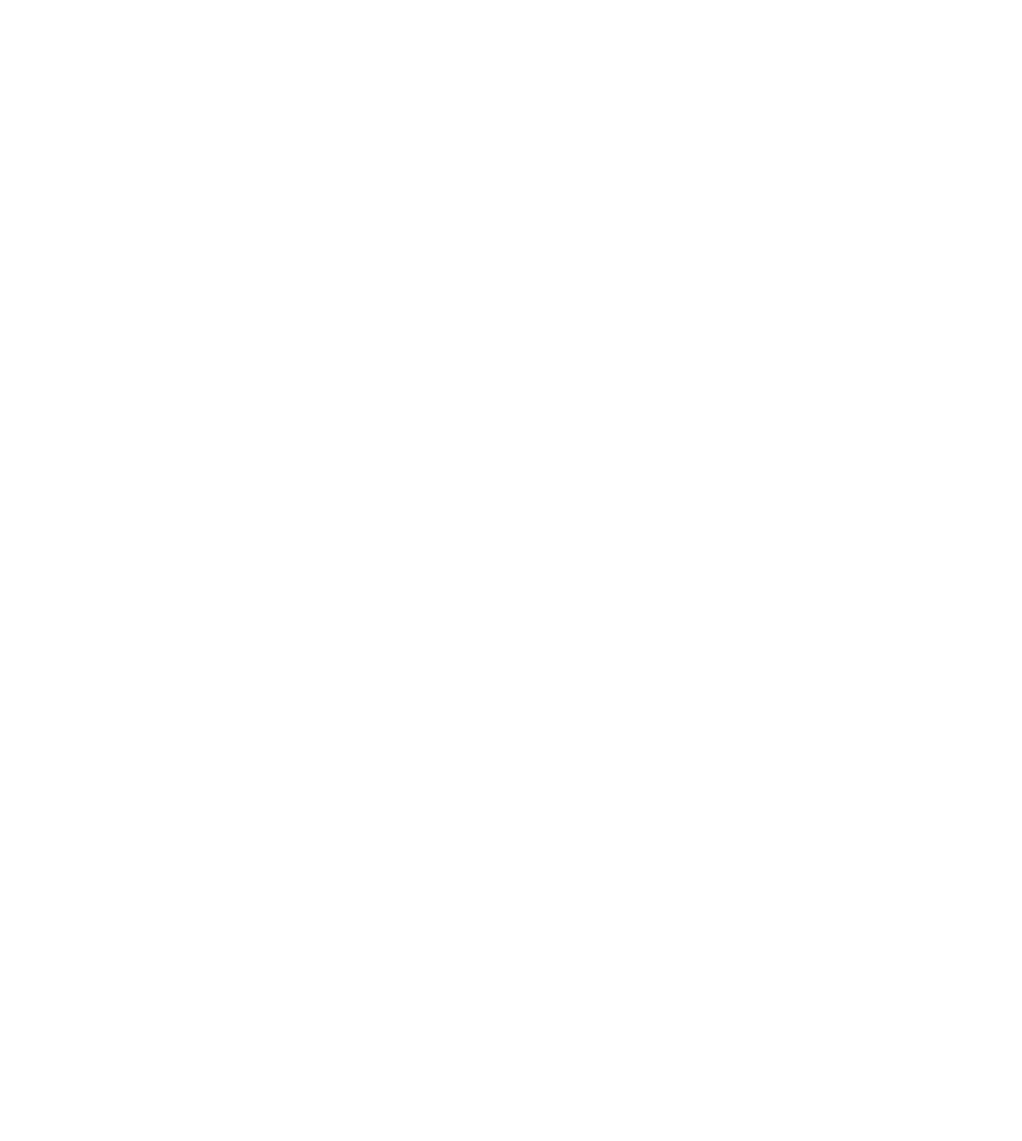
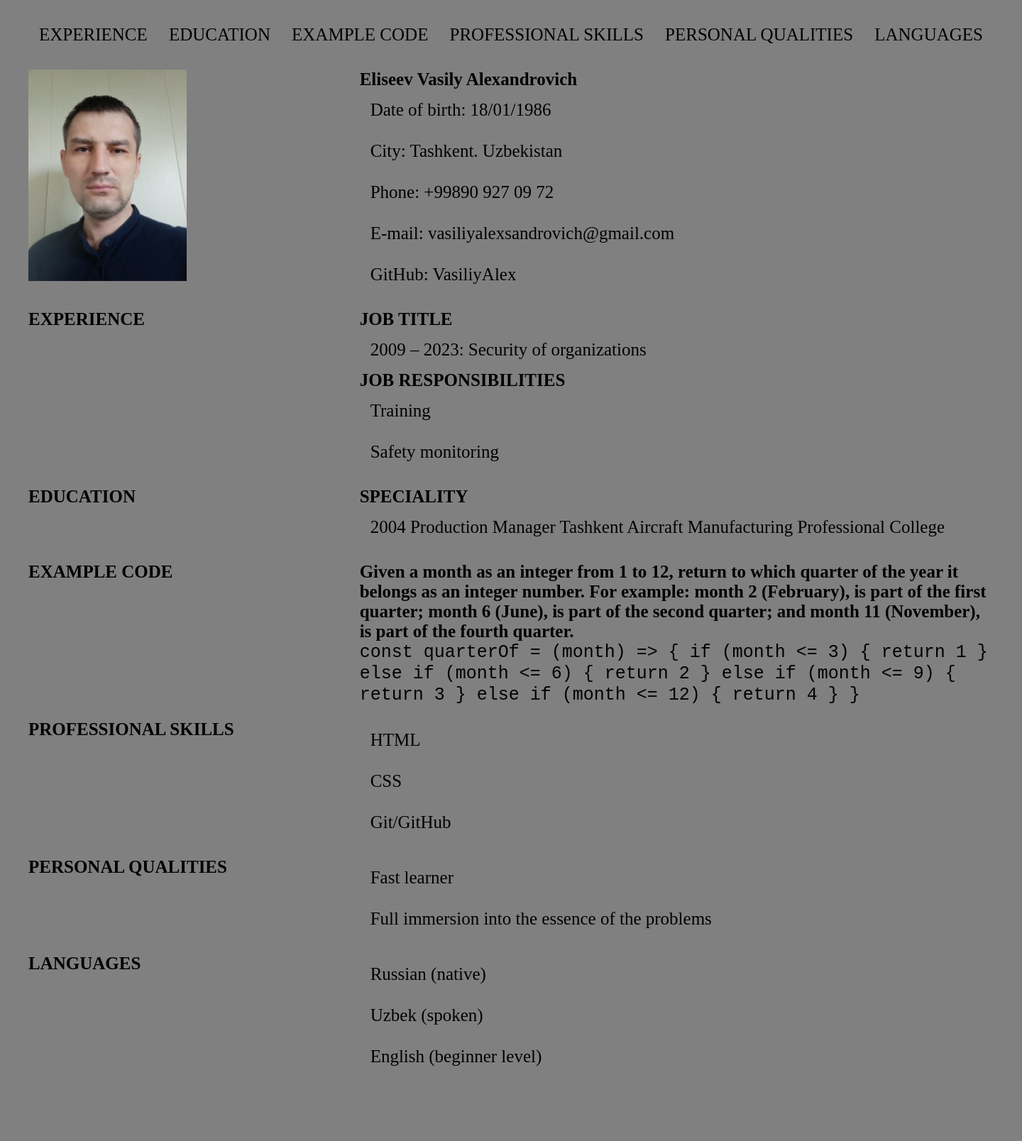
Before and after one commit to VasiliyAlex/rsschool-cv, a plain HTML site: page index.html in a window 1280 px wide. Shown: the whole page at 71% size, 1440 px wide, since content can reach past the window. Before the commit the page ends 800 px from the top, so only its background shows below. Drawn offline with Linux system fonts and the light colour scheme.

Commit message:
feat: add link

```diff
--- a/index.html
+++ b/index.html
@@ -1,13 +1,158 @@
 <!DOCTYPE html>
 <html lang="en">
-<head>
-    <meta charset="UTF-8">
-    <meta http-equiv="X-UA-Compatible" content="IE=edge">
-    <meta name="viewport" content="width=device-width, initial-scale=1.0">
+  <head>
+    <meta charset="UTF-8" />
+    <meta http-equiv="X-UA-Compatible" content="IE=edge" />
+    <meta name="viewport" content="width=device-width, initial-scale=1.0" />
     <title>Document</title>
-    <link rel="stylesheet" href="./style.css">
-</head>
-<body>
+    <link rel="stylesheet" href="./style.css" />
+  </head>
+  <body>
+    <header class="header">
+      <div class="container">
+        <div class="header__nav">
+          <ul class="header__nav-link">
+            <li class="header__nav-li"><a href="#">EXPERIENCE</a></li>
+            <li class="header__nav-li"><a href="#">EDUCATION</a></li>
+            <li class="header__nav-li"><a href="#">EXAMPLE CODE</a></li>
+            <li class="header__nav-li"><a href="#">PROFESSIONAL SKILLS</a></li>
+            <li class="header__nav-li"><a href="#">PERSONAL QUALITIES</a></li>
+            <li class="header__nav-li"><a href="#">LANGUAGES</a></li>
+          </ul>
+        </div>
+      </div>
+    </header>
+    <main class="main">
+      <div class="container">
+        <section class="aboutme">
+          <div class="aboutme-foto">
+            <img
+              src="./images/photo_2023-10-11_16-56-39.jpg"
+              alt=""
+              class="header__nav-img"
+            />
+          </div>
+          <div class="aboutme-text">
+            <h2>Eliseev Vasily Alexandrovich</h2>
+            <ul>
+              <li>Date of birth: 18/01/1986</li>
+              <li>City: Tashkent. Uzbekistan</li>
+              <li>Phone: +99890 927 09 72</li>
+              <li>
+                E-mail:
+                <a href="vasiliyalexsandrovich@gmail.com">
+                  vasiliyalexsandrovich@gmail.com</a
+                >
+              </li>
+              <li>
+                GitHub:
+                <a href="https://github.com/?ysclid=lnbop9v4yh213561260"
+                  >VasiliyAlex</a
+                >
+              </li>
+            </ul>
+          </div>
+        </section>
+        <section class="experience">
+          <div class="experience-name">
+            <h2>EXPERIENCE</h2>
+          </div>
+          <div class="experience-text">
+            <h3>JOB TITLE</h3>
+            <ul>
+              <li>2009 – 2023: Security of organizations</li>
+            </ul>
+            <h3 class="job">JOB RESPONSIBILITIES</h3>
+            <ul>
+              <li>Training</li>
+              <li>Safety monitoring</li>
+            </ul>
+          </div>
+        </section>
+        <section class="education">
+          <div class="education-name">
+            <h2>EDUCATION</h2>
+          </div>
+          <div class="education-text">
+            <h3>SPECIALITY</h3>
+            <ul>
+              <li>
+                2004 Production Manager Tashkent Aircraft Manufacturing
+                Professional College
+              </li>
+            </ul>
+          </div>
+        </section>
+        <section class="code">
+          <div class="code-name">
+            <h2>EXAMPLE CODE</h2>
+          </div>
+          <div class="code-text">
+            <h3>Given a month as an integer from 1 to 12, return to which quarter of the year it belongs as an integer number.
+                For example: month 2 (February), is part of the first quarter; month 6 (June), is part of the second quarter; and month 11 (November), is part of the fourth quarter.</h3>
+            <code>
+                const quarterOf = (month) => {
+                if (month <= 3) {
+                  return 1
+                } else if (month <= 6) {
+                  return 2
+                } else if (month <= 9) {
+                  return 3
+                } else if (month <= 12) {
+                  return 4
+                }
+              }</code
+            >
+          </div>
+        </section>
+        <section class="skills">
+          <div class="skills-name">
+            <h2>PROFESSIONAL SKILLS</h2>
+          </div>
 
-</body>
+          <div class="skills-text">
+            <ul>
+              <li>HTML</li>
+              <li>CSS</li>
+              <li>Git/GitHub</li>
+            </ul>
+          </div>
+        </section>
+        <section class="qualities">
+          <div class="qualities-name">
+            <h2>PERSONAL QUALITIES</h2>
+          </div>
+          <div class="qualities-text">
+            <ul>
+              <li>Fast learner</li>
+              <li>Full immersion into the essence of the problems</li>
+            </ul>
+          </div>
+        </section>
+        <section class="languages">
+          <div class="languages-name">
+            <h2>LANGUAGES</h2>
+          </div>
+          <div class="languages-text">
+            <ul>
+              <li>Russian (native)</li>
+              <li>Uzbek (spoken)</li>
+              <li>English (beginner level)</li>
+            </ul>
+          </div>
+        </section>
+      </div>
+    </main>
+    <footer class="footer">
+      <div class="container">
+        <div class="footer__box">
+          <ul>
+            <li class="footer__box-li"></li>
+            <li class="footer__box-li"></li>
+            <li class="footer__box-li"></li>
+          </ul>
+        </div>
+      </div>
+    </footer>
+  </body>
 </html>
--- a/style.css
+++ b/style.css
@@ -0,0 +1,61 @@
+* {
+    margin: 0;
+    padding: 0;
+    box-sizing: border-box;
+   font-size: 25px;
+}
+
+.container {
+    width: 1440px;
+    margin: 0 auto;
+    padding: 0 40px;
+}
+
+body {
+   background-color: grey;
+}
+
+a {
+    text-decoration: none;
+    color: black;
+}
+
+ul {
+    list-style: none;
+}
+
+img {
+    display: block;
+    width: 50%;
+    /* height: 100%; */
+}
+
+
+.header__nav {
+    margin-top: 20px;
+    margin-bottom: 20px;
+}
+
+.header__nav-link{
+    display: flex;
+    justify-content: space-between;
+    width: 100%;
+}
+
+.aboutme,
+.experience,
+.education,
+.code,
+.skills,
+.qualities,
+.languages{
+    display: grid;
+    grid-template-columns: 1fr 2fr;
+    column-gap: 20px;
+    margin-top: 20px;
+}
+
+li
+{
+    padding: 15px;
+}
```
Also changed, not shown: 1 other file.
